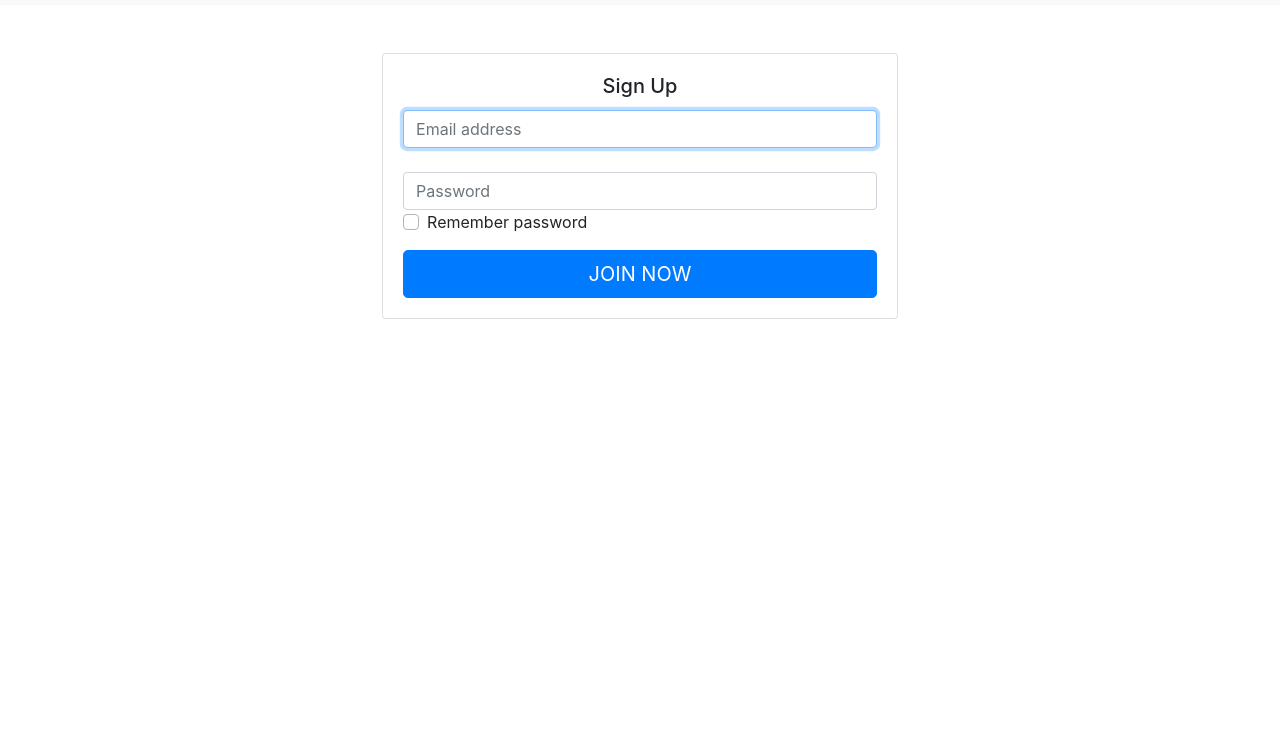
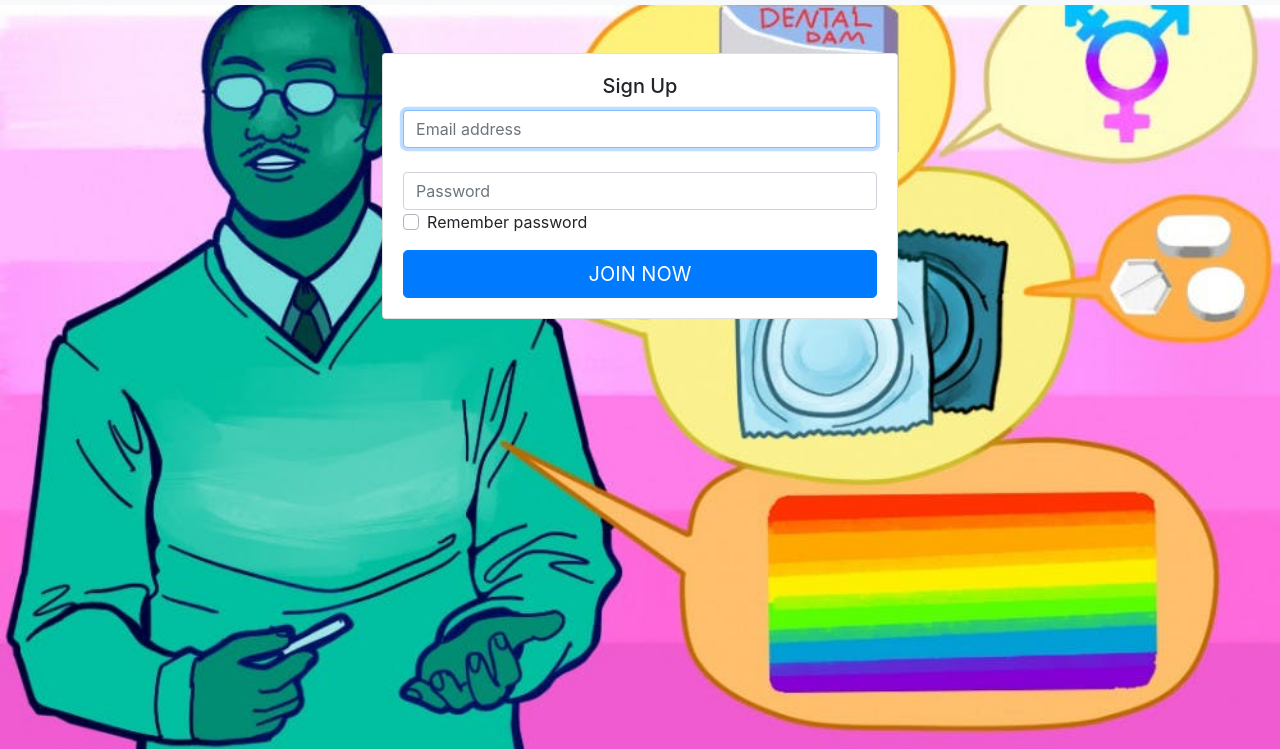
Before and after one commit to Emmanuel1738/sex-education, a plain HTML site: page index.html in a window 1280 px wide. Shown: the part 51-800 px from the top of the page. Drawn offline with nearby package versions, Linux system fonts and the light colour scheme; the site is published under a folder, as on GitHub Pages, so addresses that start at the root find nothing.

Commit message:
renamed bg image2

```diff
--- a/index.html
+++ b/index.html
@@ -15,7 +15,7 @@
 
         .bg {
             /* The image used */
-            background-image: url("/images/sexeducation2.jpg");
+            background-image: url("images/sexeducation2.jpg");
 
             /* Full height */
             height: 100%;
```
